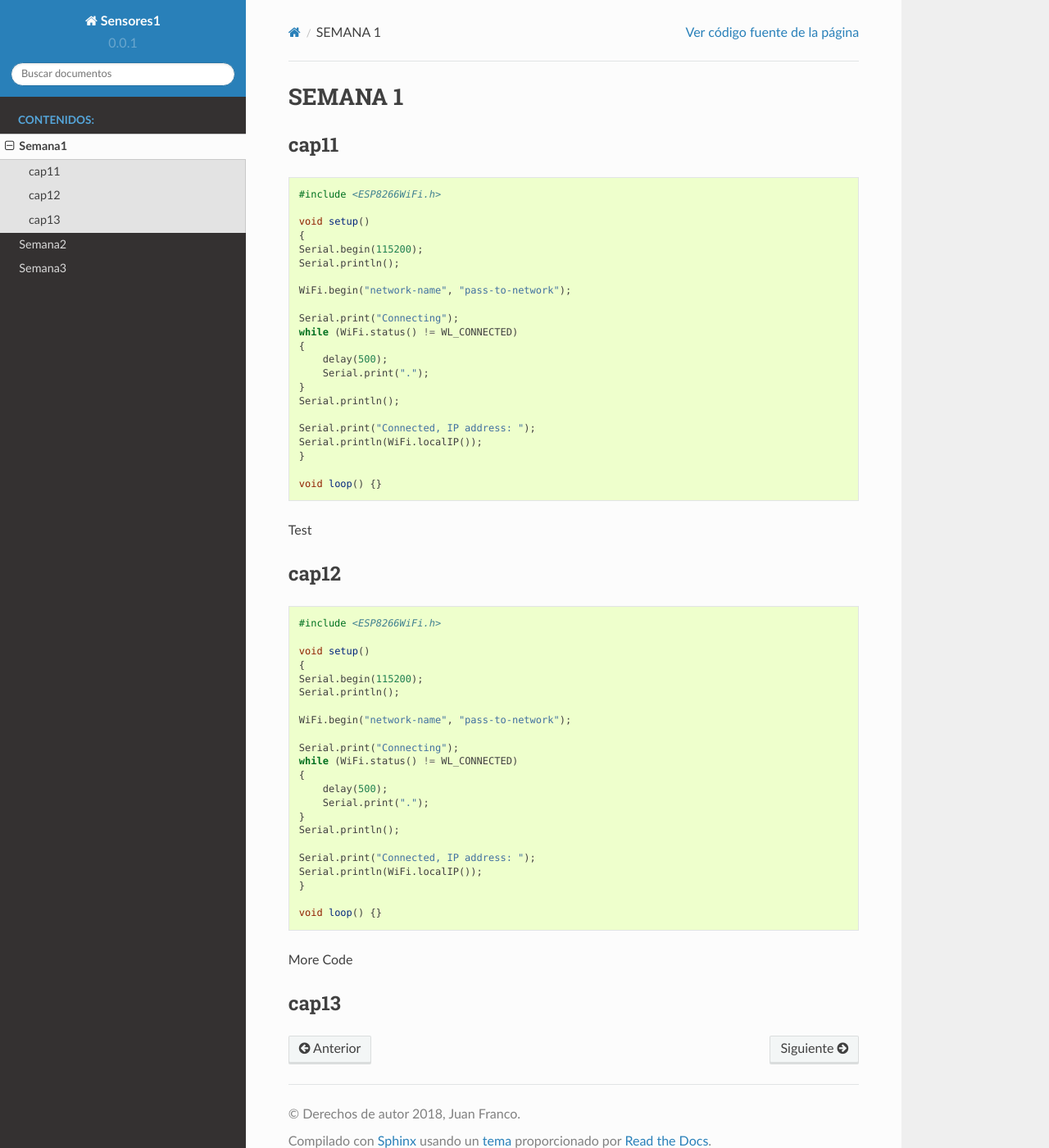
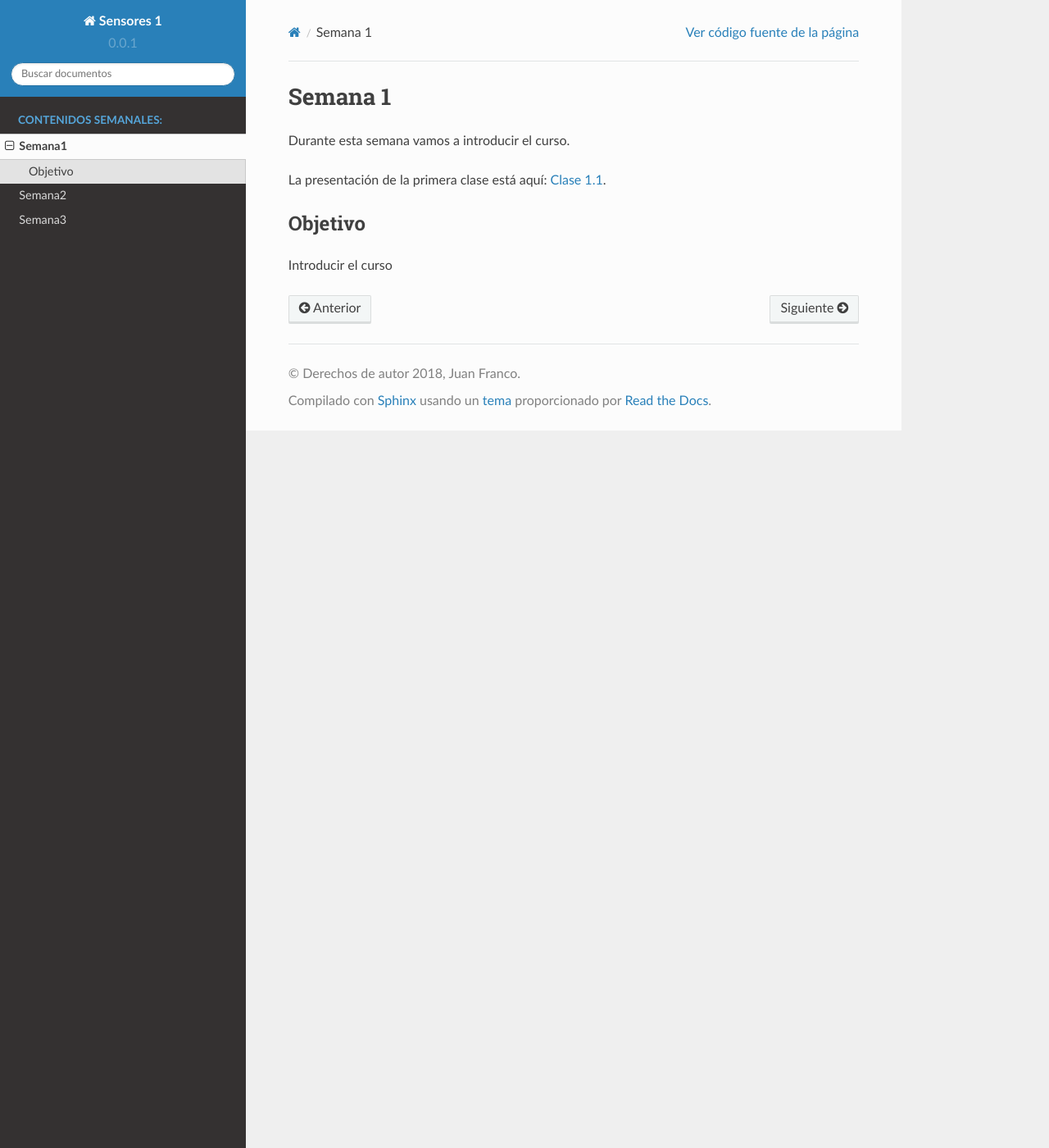
Before and after one commit to juanferfranco/sensores1, a Sphinx documentation site: the page built from docs/_semana1/semana1.rst, in a window 1280 px wide and 1400 px high. Shown: the whole window at 82% size. Built offline with Sphinx 7.4.7 and the Read the Docs theme 2.0.0, drawn with Linux system fonts in a browser that asks for light colours.

Commit message:
week 1 and 2

```diff
--- a/docs/_semana1/semana1.rst
+++ b/docs/_semana1/semana1.rst
@@ -1,66 +1,10 @@
-SEMANA 1
+Semana 1
 ===========
+Durante esta semana vamos a introducir el curso.
 
-cap11
-^^^^^^
+La presentación de la primera clase está aquí:
+`Clase 1.1 <https://drive.google.com/open?id=1QVoJU-GXEE79wkubxLmAi4h2y6tk-LMWXEz6_eLx9Qc>`__.
 
-
-.. code:: cpp
-
-    #include <ESP8266WiFi.h>
-
-    void setup()
-    {
-    Serial.begin(115200);
-    Serial.println();
-
-    WiFi.begin("network-name", "pass-to-network");
-
-    Serial.print("Connecting");
-    while (WiFi.status() != WL_CONNECTED)
-    {
-        delay(500);
-        Serial.print(".");
-    }
-    Serial.println();
-
-    Serial.print("Connected, IP address: ");
-    Serial.println(WiFi.localIP());
-    }
-
-    void loop() {}
-
-Test
-
-cap12
-^^^^^^
-
-.. code:: cpp
-
-    #include <ESP8266WiFi.h>
-
-    void setup()
-    {
-    Serial.begin(115200);
-    Serial.println();
-
-    WiFi.begin("network-name", "pass-to-network");
-
-    Serial.print("Connecting");
-    while (WiFi.status() != WL_CONNECTED)
-    {
-        delay(500);
-        Serial.print(".");
-    }
-    Serial.println();
-
-    Serial.print("Connected, IP address: ");
-    Serial.println(WiFi.localIP());
-    }
-
-    void loop() {}
-
-More Code
-
-cap13
-^^^^^^
+Objetivo
+---------
+Introducir el curso
--- a/docs/_semana3/semana3.rst
+++ b/docs/_semana3/semana3.rst
@@ -1,2 +1,3 @@
-Cap3 Title
+Semana 3
 ===========
+TODO
--- a/docs/conf.py
+++ b/docs/conf.py
@@ -19,7 +19,7 @@
 
 # -- Project information -----------------------------------------------------
 
-project = 'Sensores1'
+project = 'Sensores 1'
 copyright = '2018, Juan Franco'
 author = 'Juan Franco'
 
@@ -101,7 +101,7 @@ html_static_path = ['_static']
 # -- Options for HTMLHelp output ---------------------------------------------
 
 # Output file base name for HTML help builder.
-htmlhelp_basename = 'sensoresDocsdoc'
+htmlhelp_basename = 'Sensores2'
 
 
 # -- Options for LaTeX output ------------------------------------------------
@@ -128,7 +128,7 @@ latex_elements = {
 # (source start file, target name, title,
 #  author, documentclass [howto, manual, or own class]).
 latex_documents = [
-    (master_doc, 'sensoresDocs.tex', 'sensoresDocs Documentation',
+    (master_doc, 'sensores1.tex', 'sensores1 Documentation',
      'Juan Franco', 'manual'),
 ]
 
@@ -138,7 +138,7 @@ latex_documents = [
 # One entry per manual page. List of tuples
 # (source start file, name, description, authors, manual section).
 man_pages = [
-    (master_doc, 'sensoresdocs', 'sensoresDocs Documentation',
+    (master_doc, 'sensores1', 'sensores1 Documentation',
      [author], 1)
 ]
 
@@ -149,7 +149,7 @@ man_pages = [
 # (source start file, target name, title, author,
 #  dir menu entry, description, category)
 texinfo_documents = [
-    (master_doc, 'sensoresDocs', 'sensoresDocs Documentation',
-     author, 'sensoresDocs', 'One line description of project.',
+    (master_doc, 'sensores1', 'sensores1 Documentation',
+     author, 'sensores1', 'One line description of project.',
      'Miscellaneous'),
 ]
```
Also changed, not shown: docs/_semana2/semana2.rst (+23 -1 lines), docs/index.rst (+39 -6 lines), 9 other files.
